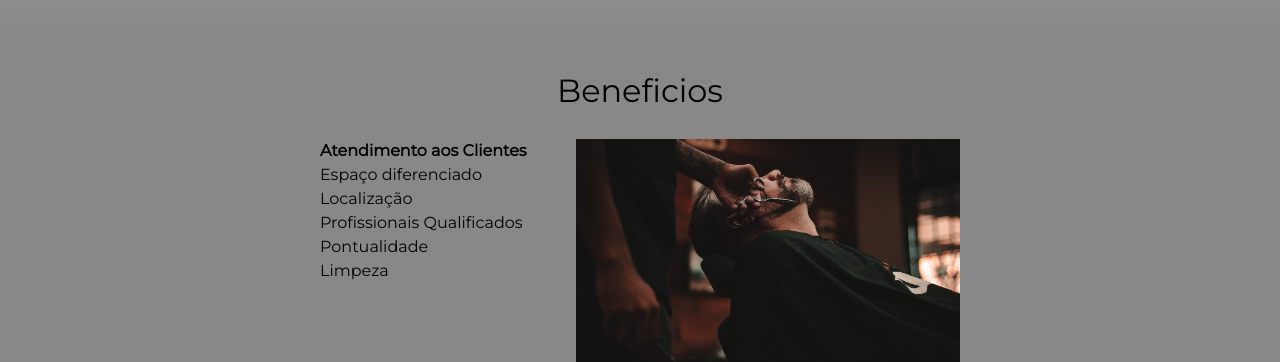
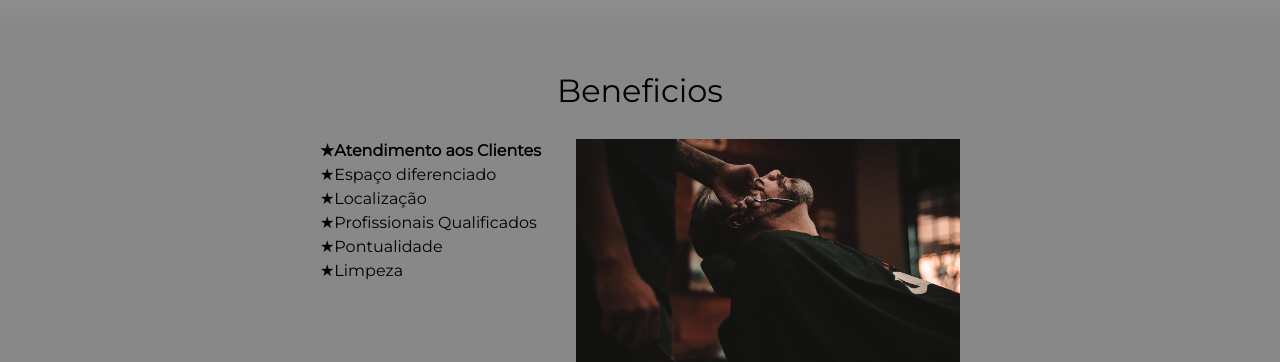
Before and after one commit to Viniciusdeab/barbearia-alura, a plain HTML site: page index.html in a window 1280 px wide. Shown: the part 1580-1942 px from the top of the page. Drawn offline with Linux system fonts and the light colour scheme.

Commit message:
Adicinando estrela na parte de itens,no beneficios

```diff
--- a/style.css
+++ b/style.css
@@ -234,6 +234,10 @@ th, td{
 	font-weight: bold;
 }
 
+.itens:before{
+	content: "★";
+}
+
 .imagem-beneficios {
 	width: 60%;
 }
```
